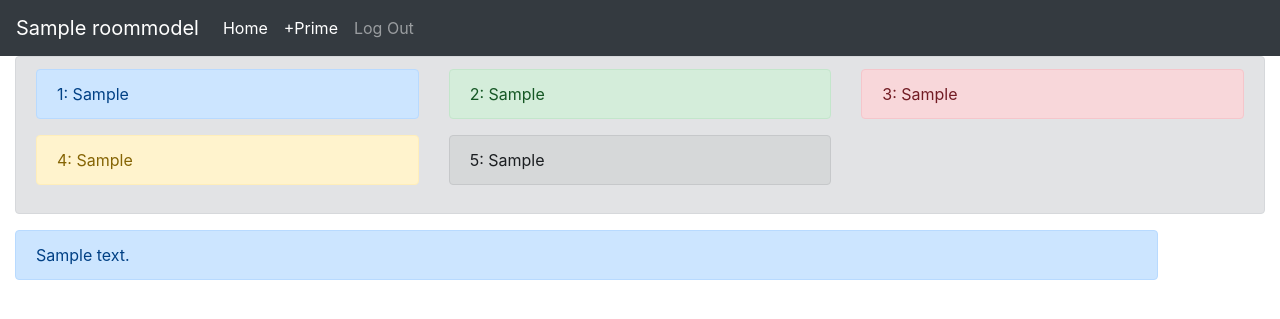
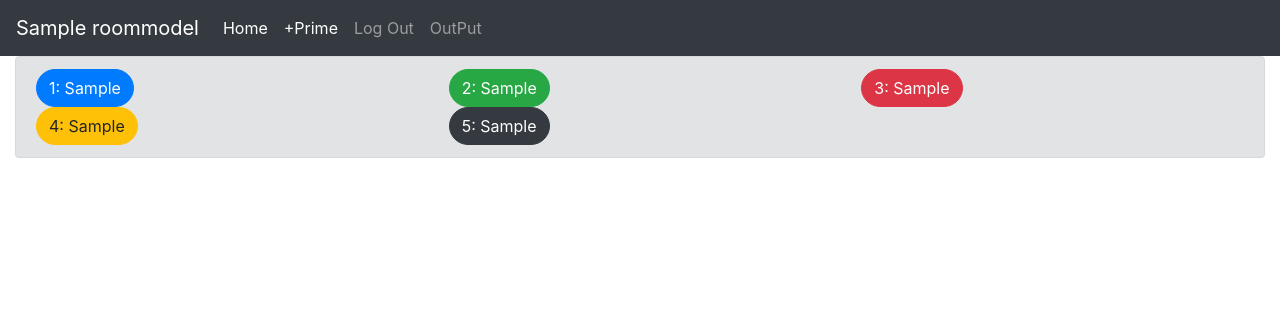
Before and after one commit to MaloNier/TODO, a Django app: page /room/1 in a window 1280 px wide. Shown: the top 319 px of the page. Run offline with Django 3.2, Linux system fonts and the light colour scheme; a user stored in the database is signed in; tables that the repository leaves empty hold one stand-in row (values such as "Sample post"); some libraries are stand-ins or nearby versions.

Commit message:
途中経過

```diff
--- /dev/null
+++ b/todo_simple/static/room.css
@@ -0,0 +1,4 @@
+.sticky {
+	position: sticky;
+	top: 30px;
+}
--- a/todo_simple/templates/base.html
+++ b/todo_simple/templates/base.html
@@ -28,5 +28,9 @@
 	<script src="https://code.jquery.com/jquery-3.3.1.slim.min.js" integrity="sha384-q8i/X+965DzO0rT7abK41JStQIAqVgRVzpbzo5smXKp4YfRvH+8abtTE1Pi6jizo" crossorigin="anonymous"></script>
 	<script src="https://cdnjs.cloudflare.com/ajax/libs/popper.js/1.14.7/umd/popper.min.js" integrity="sha384-UO2eT0CpHqdSJQ6hJty5KVphtPhzWj9WO1clHTMGa3JDZwrnQq4sF86dIHNDz0W1" crossorigin="anonymous"></script>
 	<script src="https://stackpath.bootstrapcdn.com/bootstrap/4.3.1/js/bootstrap.min.js" integrity="sha384-JjSmVgyd0p3pXB1rRibZUAYoIIy6OrQ6VrjIEaFf/nJGzIxFDsf4x0xIM+B07jRM" crossorigin="anonymous"></script>
-  </body>
+
+	{% block script %}
+	{% endblock script %}
+
+</body>
 </html>
--- a/todo_simple/templates/home.html
+++ b/todo_simple/templates/home.html
@@ -13,6 +13,12 @@
 					+Prime
 					<span class="se-only"></span>
 				</a>
+			</li>
+			<li class="nav-item active">
+				<a class="nav-link" href="{% url 'RoomCreate' %}">
+					Create
+					<span class="se-only"></span>
+				</a>"
 			</li>
 			<li class="nav-item">
 				<a class="nav-link" href="{% url 'logout' %}">
--- a/todo_simple/templates/room.html
+++ b/todo_simple/templates/room.html
@@ -1,4 +1,9 @@
 {% extends 'base.html' %}
+{% load static %}
+
+{% block css %}
+<link rel='stylesheet' type='text/css' href="{% static 'room.css' %}">
+{% endblock css %}
 
 {% block header %}
 <nav class="navbar navbar-expand-md navbar-dark bg-dark md-4">
@@ -24,6 +29,11 @@
 					Log Out
 				</a>
 			</li>
+			<li class="nav-item">
+				<a class="nav-link" href="{% url 'ChatCreate' %}">
+					OutPut
+				</a>
+			</li>
 		</ul>
 	</div>
 </nav>
@@ -32,44 +42,36 @@
 
 {% block content %}
 <div class="container-fluid">
+	<div class="sticky">
 		<div class="alert alert-secondary" role="alert">
 			<div class="row">
 				<div class="col-sm-4">
 					{% if room.position_1 != '' %}
-				<div class="alert alert-primary" role="alert">
-					1: {{ room.position_1 }}
-				</div>
+					<button type="button" data-toggle="collapse" data-target="#primary" aria-expanded="false" aria-controls="primary" class="btn btn-primary rounded-pill">1: {{ room.position_1 }}</button>
 					{% endif %}
 				</div>
 				<div class="col-sm-4">
 					{% if room.position_2 != '' %}
-				<div class="alert alert-success" role="alert">
-					2: {{ room.position_2 }}
-				</div>
+					<button type="button" data-toggle="collapse" data-target="#success" aria-expanded="false" aria-controls="success" class="btn btn-success rounded-pill">2: {{ room.position_2 }}</button>
 					{% endif %}
 				</div>
 				<div class="col-sm-4">
 					{% if room.position_3 != '' %}
-				<div class="alert alert-danger" role="alert">
-					3: {{ room.position_3 }}
-				</div>
+					<button type="button" data-toggle="collapse" data-target="#danger" aria-expanded="false" aria-controls="danger" class="btn btn-danger rounded-pill">3: {{ room.position_3 }}</button>
 					{% endif %}
 				</div>
 			</div>
 			<div class="row">
 				<div class="col-sm-4">
 					{% if room.position_4 != '' %}
-				<div class="alert alert-warning" role="alert">
-					4: {{ room.position_4 }}
-				</div>
+					<button type="button" data-toggle="collapse" data-target="#warning" aria-expanded="false" aria-controls="warning" class="btn btn-warning rounded-pill">4: {{ room.position_4 }}</button>
 					{% endif %}
 				</div>
 				<div class="col-sm-4">
 					{% if room.position_5 != '' %}
-				<div class="alert alert-dark" role="alert">
-					5: {{ room.position_5 }}
+					<button type="button" data-toggle="collapse" data-target="#dark" aria-expanded="false" aria-controls="dark" class="btn btn-dark rounded-pill">5: {{ room.position_5 }}</button>
+					{% endif %}
 				</div>
-				{% endif %}
 			</div>
 		</div>
 	</div>
@@ -78,12 +80,14 @@
 		{% if chat.room_id == room.pk  %}
 		<div class="row">
 			<div class="col-sm-11">
+				<div class="collapse multi-collapse" id="{{ chat.priority }}">
 					<div class="alert alert-{{ chat.priority }}" role="alert">
 						{{ chat.content }}
 					</div>
-				{% endif %}
 				</div>
 			</div>
+		</div>
+		{% endif %}
 	{% endfor %}
 </div>
 {% endblock content %}
--- a/todo_simple/templates/room_create.html
+++ b/todo_simple/templates/room_create.html
@@ -10,8 +10,11 @@
 	<p>ポジション5: <input type="text" name="position_5"></p>
 
 	<input type="hidden" name="author" value="{{ user.email }}">
-
 	<input type="submit" value="Create!">
 </form>
 
 {% endblock content %}
+
+
+{% block script %}
+{% endblock script %}
--- a/todo_simple/todo_simple_app/models.py
+++ b/todo_simple/todo_simple_app/models.py
@@ -13,18 +13,17 @@ class ChatModel(models.Model):
 	content = models.TextField()
 	author = models.CharField(max_length=100)
 	priority = models.CharField(max_length=50, choices = POSITION)
-	duedate = models.DateField()
+	duedate = models.DateField(auto_now_add=True)
 
 class RoomModel(models.Model):
 	title = models.CharField(max_length=50)
 	author = models.CharField(max_length=100)
-	duedate = models.DateField()
-	position_1 = models.CharField(max_length=30, default='賛成')
-	position_2 = models.CharField(max_length=30, default='反対')
+	position_1 = models.CharField(max_length=30, default='賛成', blank=True)
+	position_2 = models.CharField(max_length=30, default='反対', blank=True)
 	position_3 = models.CharField(max_length=30, default='', blank=True)
 	position_4 = models.CharField(max_length=30, default='', blank=True)
 	position_5 = models.CharField(max_length=30, default='', blank=True)
-
+	duedate = models.DateField(auto_now_add=True)
 
 ### ユーザーモデルのカスタム
 # ユーザーマネージャー
--- a/todo_simple/todo_simple_app/urls.py
+++ b/todo_simple/todo_simple_app/urls.py
@@ -1,5 +1,5 @@
 from django.urls import path
-from .views import index_func, general_signup_func, prime_signup_func, login_func, logout_func, home_func, room_func, RoomCreate
+from .views import index_func, general_signup_func, prime_signup_func, login_func, logout_func, home_func, room_func, RoomCreate, ChatCreate
 
 urlpatterns = [
 	path('', index_func, name='index'),
@@ -10,4 +10,5 @@ urlpatterns = [
 	path('home/', home_func, name='home'),
 	path('room/<int:pk>', room_func, name='room'),
 	path('room_create/', RoomCreate.as_view(), name='RoomCreate'),
+	path('chat_create/', ChatCreate.as_view(), name='ChatCreate')
 ]
--- a/todo_simple/todo_simple_app/views.py
+++ b/todo_simple/todo_simple_app/views.py
@@ -87,5 +87,13 @@ def room_func(request, pk):
 class RoomCreate(CreateView):
 	template_name = 'room_create.html'
 	model = RoomModel
-	fields = {'title', 'author', 'duedate', 'position_1', 'position_2', 'position_3', 'position_4', 'position_5'}
+	fields = {'title', 'author', 'position_1', 'position_2', 'position_3', 'position_4', 'position_5'}
 	success_url = reverse_lazy('home')
+
+
+## 発言作成
+class ChatCreate(CreateView):
+	template_name = 'chat_create.html'
+	model = ChatModel
+	fields = {'room_id', 'content', 'author', 'priority'}
+	success_url = reverse_lazy('home')
```
Also changed, not shown: todo_simple/templates/chat_create.html (added, +23 -0 lines). Lines whose indentation alone changed are shown as unchanged.
